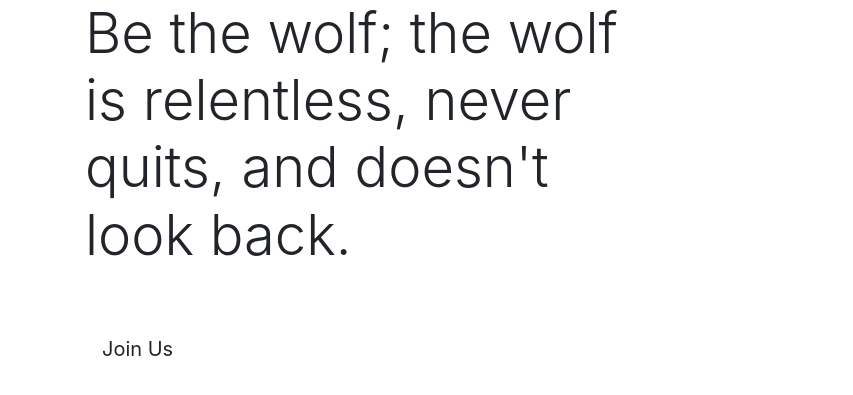
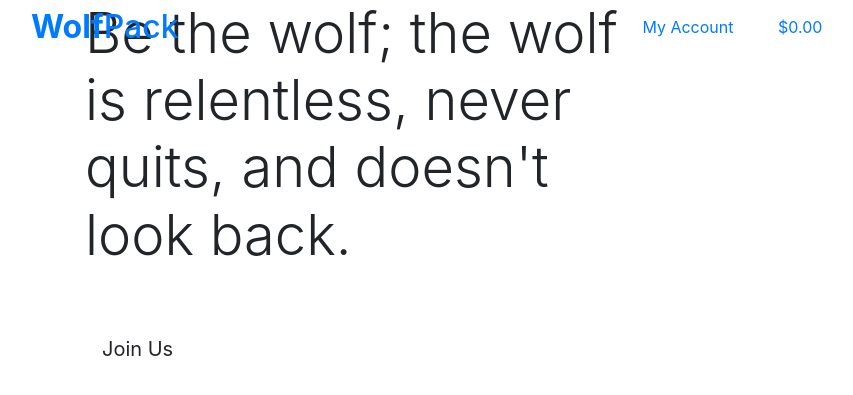
Before and after one commit to fudge88/MS3_WolfPack, a Django app: page / in a window 1280 px wide. Shown: the top 395 px of the page, without its empty margins (0-853 px from the left). Run offline with Django 3.2, Linux system fonts and the light colour scheme; some libraries are stand-ins or nearby versions.

Commit message:
header content added

```diff
--- a/templates/base.html
+++ b/templates/base.html
@@ -37,8 +37,58 @@
   </head>
   <body>
 
-    <header class="container-fluid fixed-top">
-    </header>
+		<header class="container-fluid fixed-top">
+		<div class="row">
+			<div class="col-12 col-lg-4 my-auto py-1 py-lg-0 text-center text-lg-left">
+				<a href="{% url 'home' %}" class="nav-link main-logo-link">
+					<h2 class="logo-font text-black my-0"><strong>Wolf</strong>Pack</h2>
+				</a>
+			</div>
+
+
+			<div class="col-12 col-lg-4 my-auto py-1 py-lg-0">
+				<ul class="list-inline list-unstyled text-center text-lg-right my-0">
+					<li class="list-inline-item dropdown">
+						<a class="nav-link text-black" href="#" id="user-options" data-toggle="dropdown"
+							aria-haspopup="true" aria-expanded="false">
+							<div class="text-center">
+								<div><i class="fas fa-user fa-lg"></i></div>
+								<p class="my-0">My Account</p>
+							</div>
+						</a>
+						<div class="dropdown-menu border-0" aria-labelledby="user-options">
+							{% if request.user.is_authenticated %}
+							    {% if request.user.is_superuser %}
+							        <a href="" class="dropdown-item">Product Management</a>
+							    {% endif %}
+							    <a href="" class="dropdown-item">My Profile</a>
+							    <a href="{% url 'account_logout' %}" class="dropdown-item">Logout</a>
+							{% else %}
+							    <a href="{% url 'account_signup' %}" class="dropdown-item">Register</a>
+							    <a href="{% url 'account_login' %}" class="dropdown-item">Login</a>
+							{% endif %}
+						</div>
+					</li>
+					<li class="list-inline-item">
+					<a class="{% if grand_total %}text-info font-weight-bold{% else %}text-back{% endif %} nav-link"
+						href="">
+						<div class="text-center">
+							<div><i class="fas fa-shopping-bag fa-lg"></i></div>
+							<p class="my-0">
+								{% if grand_total %}
+								    ${{ grand_total|floatformat:2 }}
+                                {% else %}
+                                    $0.00
+                                {% endif %}
+
+							</p>
+						</div>
+					</a>
+                    </li>
+				</ul>
+			</div>
+		</div>
+	</header>
 
     {% if messages %}
     <div class="message-container"></div>
```
